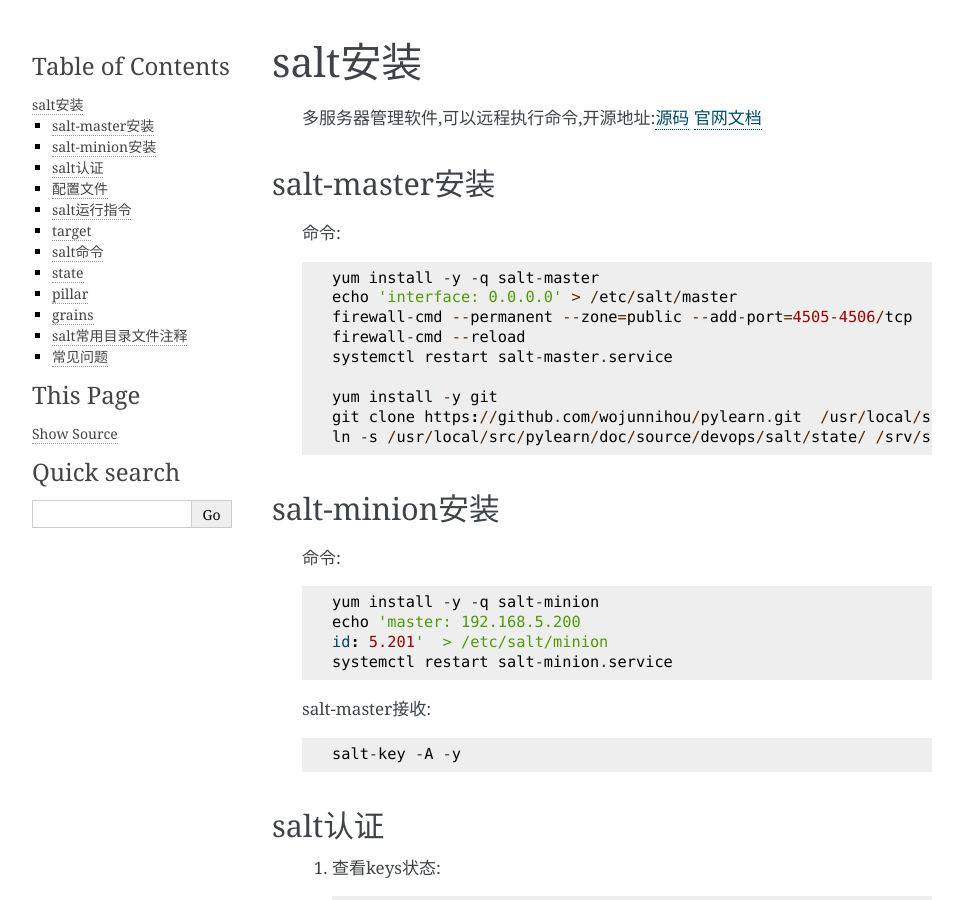
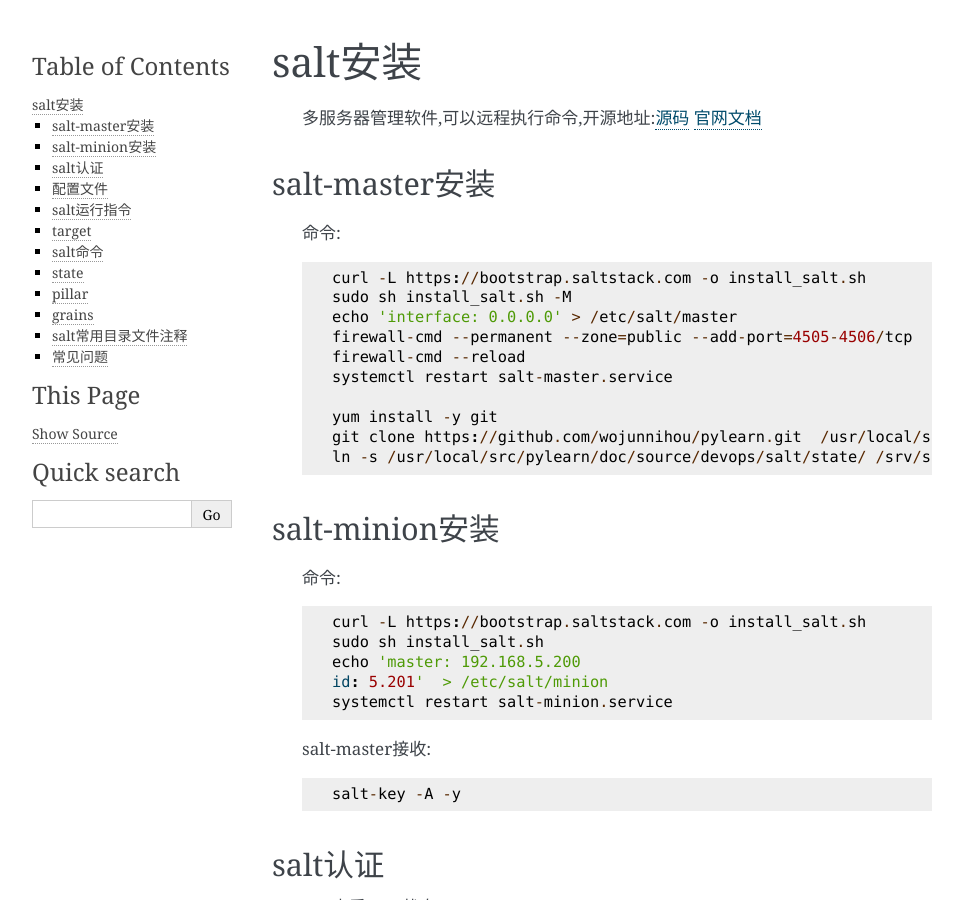
Before and after one commit to wojunnihou/pylearn, a Sphinx documentation site: the page built from doc/source/devops/salt/salt.rst, in a window 1280 px wide and 900 px high. Shown: the whole window, without its empty margins (148-1111 px from the left). Built offline with Sphinx 7.4.7, drawn with Linux system fonts in a browser that asks for light colours.

Commit message:
salt安装

```diff
--- a/doc/source/devops/salt/index.rst
+++ b/doc/source/devops/salt/index.rst
@@ -6,3 +6,4 @@
    :caption: Contents:
 
    salt
+   state/rabbitmq/index
--- a/doc/source/devops/salt/salt.rst
+++ b/doc/source/devops/salt/salt.rst
@@ -9,7 +9,8 @@
 
     命令::
 
-        yum install -y -q salt-master
+        curl -L https://bootstrap.saltstack.com -o install_salt.sh
+        sudo sh install_salt.sh -M
         echo 'interface: 0.0.0.0' > /etc/salt/master
         firewall-cmd --permanent --zone=public --add-port=4505-4506/tcp
         firewall-cmd --reload
@@ -24,7 +25,8 @@
 
     命令::
 
-        yum install -y -q salt-minion
+        curl -L https://bootstrap.saltstack.com -o install_salt.sh
+        sudo sh install_salt.sh
         echo 'master: 192.168.5.200
         id: 5.201'  > /etc/salt/minion
         systemctl restart salt-minion.service
```
